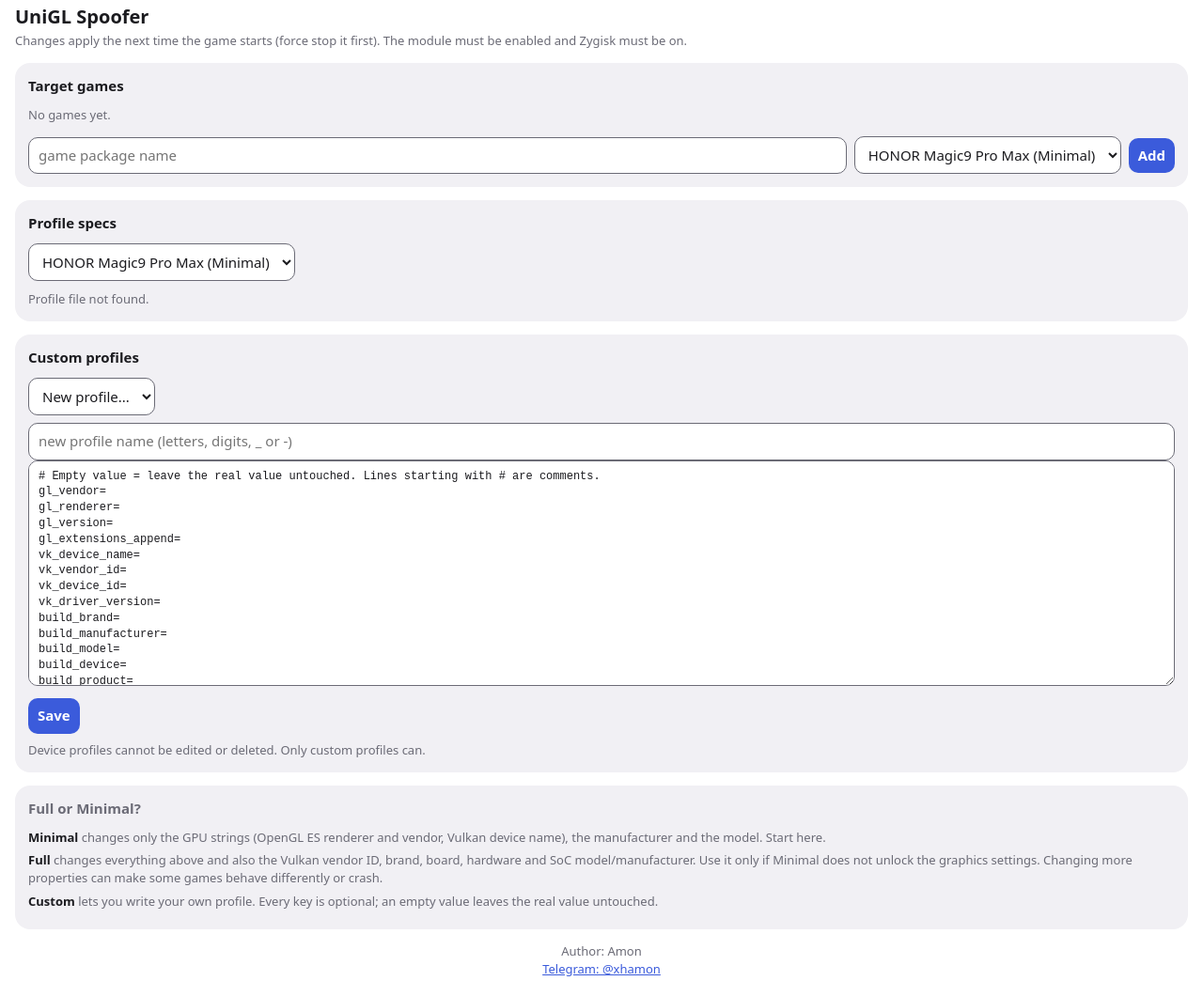
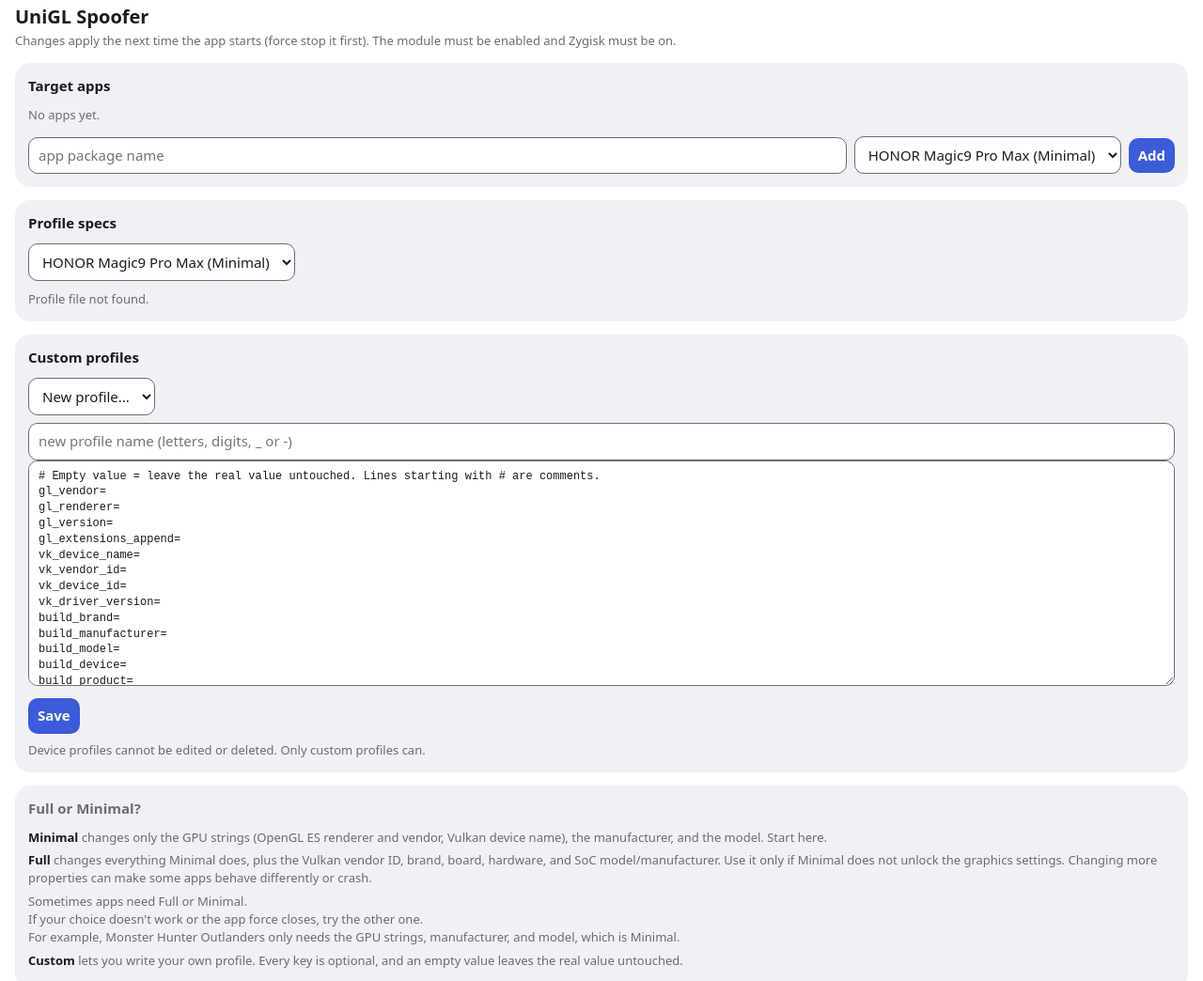
Before and after one commit to xhamon1/UniGL-Spoofer, a plain HTML site: page module/webroot/index.html in a window 1280 px wide. Shown: the part 17-1061 px from the top of the page at 94% size. Drawn offline with Linux system fonts and the light colour scheme.

Commit message:
v0.1.8: Target Apps, update notifications, text fixes

```diff
--- a/module/webroot/index.html
+++ b/module/webroot/index.html
@@ -19,10 +19,10 @@ button{background:var(--ac);color:var(--bg);border:0;font-weight:600}button.ghos
 .note{font-size:13px;color:var(--mut)}.note b{color:var(--fg)}.note p{margin:6px 0}
 </style></head><body>
 <h1>UniGL Spoofer</h1>
-<div class="sub">Changes apply the next time the game starts (force stop it first). The module must be enabled and Zygisk must be on.</div>
+<div class="sub">Changes apply the next time the app starts (force stop it first). The module must be enabled and Zygisk must be on.</div>
 
-<div class="card"><h2>Target games</h2><div id="targets"></div>
- <div class="row"><input id="pkg" list="pkgs" placeholder="game package name" autocapitalize="off" autocomplete="off"><datalist id="pkgs"></datalist>
+<div class="card"><h2>Target apps</h2><div id="targets"></div>
+ <div class="row"><input id="pkg" list="pkgs" placeholder="app package name" autocapitalize="off" autocomplete="off"><datalist id="pkgs"></datalist>
  <select id="newprof"></select><button id="add">Add</button></div></div>
 
 <div class="card" id="specscard"><h2>Profile specs</h2>
@@ -37,9 +37,10 @@ button{background:var(--ac);color:var(--bg);border:0;font-weight:600}button.ghos
  <div class="note" style="margin-top:8px">Device profiles cannot be edited or deleted. Only custom profiles can.</div></div>
 
 <div class="card note"><h2>Full or Minimal?</h2>
-<p><b>Minimal</b> changes only the GPU strings (OpenGL ES renderer and vendor, Vulkan device name), the manufacturer and the model. Start here.</p>
-<p><b>Full</b> changes everything above and also the Vulkan vendor ID, brand, board, hardware and SoC model/manufacturer. Use it only if Minimal does not unlock the graphics settings. Changing more properties can make some games behave differently or crash.</p>
-<p><b>Custom</b> lets you write your own profile. Every key is optional; an empty value leaves the real value untouched.</p></div>
+<p><b>Minimal</b> changes only the GPU strings (OpenGL ES renderer and vendor, Vulkan device name), the manufacturer, and the model. Start here.</p>
+<p><b>Full</b> changes everything Minimal does, plus the Vulkan vendor ID, brand, board, hardware, and SoC model/manufacturer. Use it only if Minimal does not unlock the graphics settings. Changing more properties can make some apps behave differently or crash.</p>
+<p>Sometimes apps need Full or Minimal.<br>If your choice doesn't work or the app force closes, try the other one.<br>For example, Monster Hunter Outlanders only needs the GPU strings, manufacturer, and model, which is Minimal.</p>
+<p><b>Custom</b> lets you write your own profile. Every key is optional, and an empty value leaves the real value untouched.</p></div>
 <div class="foot">Author: Amon<br><a id="tg" href="https://t.me/xhamon">Telegram: @xhamon</a></div>
 <div class="msg" id="msg"></div>
 <script>
@@ -109,7 +110,7 @@ function profileOptions(sel){
   if(sel&&!BUILTIN_IDS.has(sel)&&!customs.includes(sel))h+=`<option value="${esc(sel)}" selected>(missing) ${esc(sel)}</option>`;
   return h;}
 function renderTargets(){
-  const el=$('targets');el.innerHTML=targets.length?'':'<div class="sub">No games yet.</div>';
+  const el=$('targets');el.innerHTML=targets.length?'':'<div class="sub">No apps yet.</div>';
   targets.forEach(([pkg,prof],i)=>{
     const d=document.createElement('div');d.className='t';
     d.innerHTML=`<b>${esc(pkg)}</b><span class="row" style="margin:0"><select></select><button class="ghost">Specs</button><button class="ghost">Stop</button><button class="bad">Remove</button></span>`;
@@ -145,7 +146,7 @@ async function refresh(keepCustom){
 }
 $('add').onclick=()=>{const p=$('pkg').value.trim(),f=$('newprof').value;
   if(!RX_PKG.test(p)||!f){toast('Invalid package or profile');return;}
-  if(targets.some(t=>t[0].toLowerCase()===p.toLowerCase())){toast('This game is already in the list');return;}
+  if(targets.some(t=>t[0].toLowerCase()===p.toLowerCase())){toast('This app is already in the list');return;}
   targets.push([p,f]);saveTargets();renderTargets();$('pkg').value='';};
 $('cprof').onchange=onCustomChange;
 $('save').onclick=async()=>{
@@ -162,7 +163,7 @@ $('del').onclick=async()=>{
   await sh(`rm -f '${DIR}/profiles/${n}.conf'`);
   const before=targets.length;targets=targets.filter(t=>t[1]!==n);
   if(targets.length!==before)await saveTargets();
-  toast('Profile deleted'+(targets.length!==before?' (games using it were removed)':''));await refresh();};
+  toast('Profile deleted'+(targets.length!==before?' (apps using it were removed)':''));await refresh();};
 $('tg').onclick=e=>{e.preventDefault();sh("am start -a android.intent.action.VIEW -d 'https://t.me/xhamon'");};
 refresh();
 </script></body></html>
--- /dev/null
+++ b/update.json
@@ -0,0 +1,6 @@
+{
+  "version": "v0.1.8",
+  "versionCode": 9,
+  "zipUrl": "https://github.com/xhamon1/UniGL-Spoofer/releases/download/v0.1.8/UniGL-Spoofer-v0.1.8.zip",
+  "changelog": "https://raw.githubusercontent.com/xhamon1/UniGL-Spoofer/main/CHANGELOG.md"
+}
```
Also changed, not shown: 7 other files.
